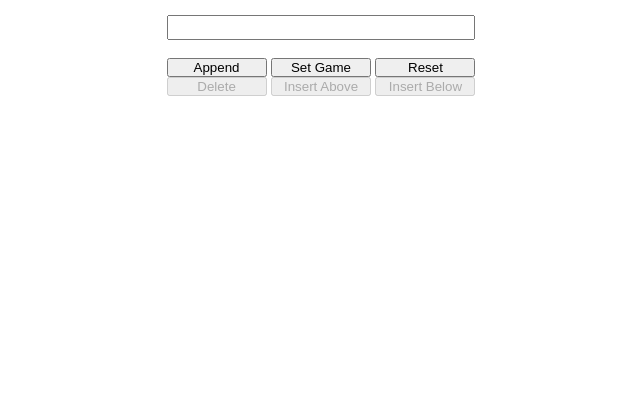
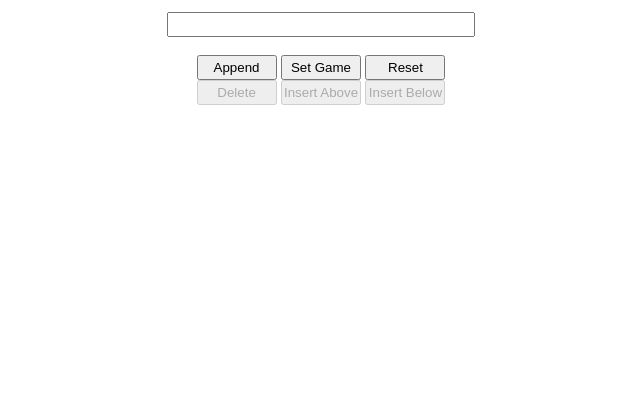
Before and after one commit to Firefox0/JSplit, a plain HTML site: page electron/index.html in a window 1280 px wide. Shown: the part 401-800 px from the top of the page, without its empty margins (319-959 px from the left). Drawn offline with Linux system fonts and the light colour scheme.

Commit message:
using child elements of class instead of ids

```diff
--- a/electron/style.css
+++ b/electron/style.css
@@ -10,9 +10,6 @@ body {
     justify-content: center;
     flex-direction: column;
     align-items: center;
-    /*
-    background: linear-gradient(rgb(47, 150, 163), rgb(48, 62, 143));
-    */
     font-family: sans-serif;
     color: white;
 }
@@ -36,24 +33,13 @@ body {
     text-align: center;
 }
 
-#start-button,
-#stop-button,
-#pause-button,
-#append-button,
-#split-button,
-#delete-button,
-#insert-above-button,
-#insert-below-button,
-#reset-button,
-#set-game-button {
-    width: 100;
-    /* make it clickable */
-    -webkit-app-region: no-drag;
+.timer-buttons * ,
+.split-buttons * {
+    width: 80;
+    height: 25;
 }
 
 #user-input {
     width: 307.5;
     height: 25;
-    /* make it clickable */
-    -webkit-app-region: no-drag;
 }
```
